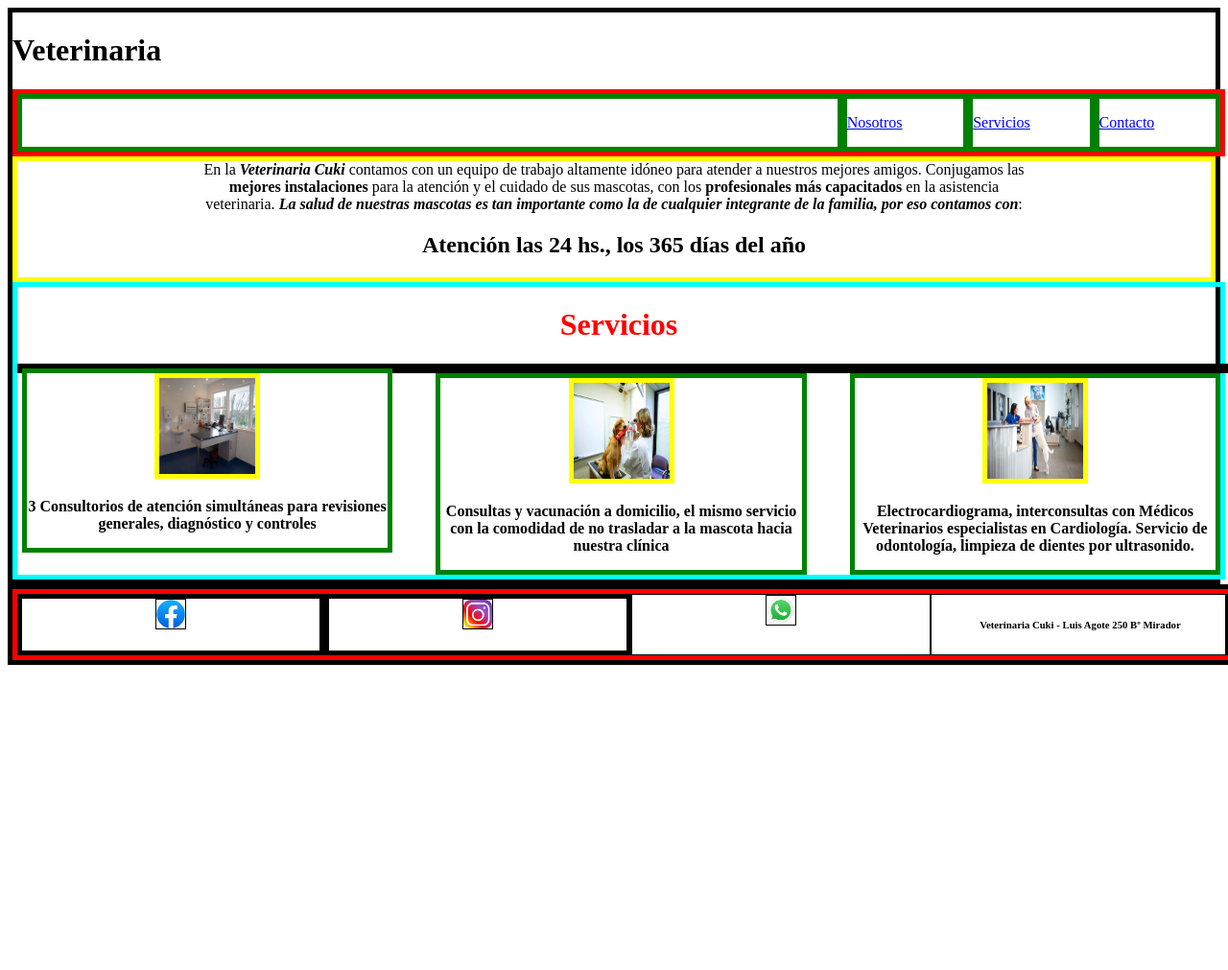
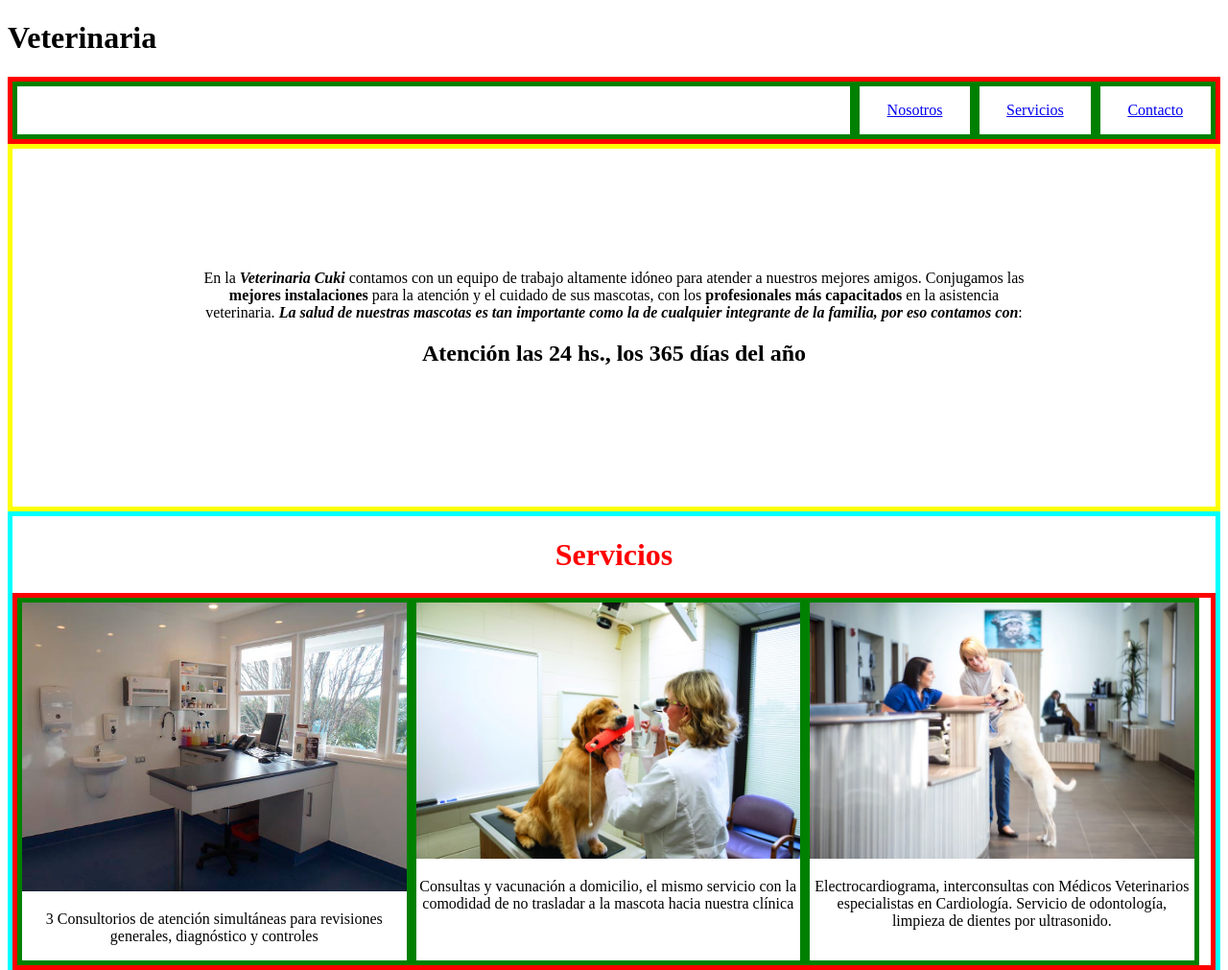
Before and after one commit to AmandaOdoo/desafio2veterinaria, a plain HTML site: page index.html in a window 1280 px wide. Shown: the top 1011 px of the page at 96% size. Before the commit the page ends 800 px from the top, so only its background shows below. Drawn offline with Linux system fonts and the light colour scheme.

Commit message:
centrado de divs y correcion, poner nav y article

```diff
--- a/css/styles.css
+++ b/css/styles.css
@@ -1,142 +1,167 @@
-.todo{
+* {
+    box-sizing: border-box
+}
 
+.conteiner {
     border: 5px solid black;
+}
+
+.header {}
+
+.menu {
+    width: 100%;
+    border: 5px solid red;
+    display: flex;
 
 }
 
-.menu{
-    width:100%;
-    border: 5px solid red;
-    display:flex;
-}
-
-        .uno
-        {width:70%;
-            border: 5px solid green;
-        }
-        .dos
-        {width:10%;
+.uno {
+    width: 70%;
     border: 5px solid green;
 }
 
-        .tres
-        {width:10%;
-        border: 5px solid green; }
+.dos {
+    width: 10%;
+    text-align: center;
+    border: 5px solid green;
+}
 
-        .cuatro
-        {width:10%;
-         border: 5px solid green;}
+.tres {
+    width: 10%;
+    text-align: center;
+    border: 5px solid green;
+}
 
-.texto{
-    width:auto;
+.cuatro {
+    width: 10%;
+    text-align: center;
+    border: 5px solid green;
+}
+
+/*=======================================*/
+
+.texto {
+    width: auto;
     text-align: center;
     padding-left: 15%;
-    padding-right:15%;
-    border:5px solid yellow;
+    padding-right: 15%;
+    padding-top: 10%;
+    padding-bottom: 10%;
+    border: 5px solid yellow;
 }
 
-.servicios{
-    font-weight: bold;
-    color: red;
+/*=======================================*/
+
+.servicios {
+    width: 100%;
+    color:red;
     text-align: center;
-    width:100%;
     border: 5px solid cyan;
+
 }
 
-    .tabla{
+.tabla {
+    width: 100%;
+    color:black;
+    border: 5px solid red;
+    display: flex;
+}
 
-        width: 100%;
-        border: 5px solid black;
-
-    }
 .col1{
-                display:inline-block;
-                color:black;
-                text-align: center;
-                width: 30%;
-                float: left;
+    width: 33%;
     border: 5px solid green;
 }
 
 .col2{
-                display:inline-block;
-                color:black;
-                text-align: center;
-                width: 30%;
-                border: 5px solid green;}
+    width: 33%;
+    border: 5px solid green;
+}
 
 .col3{
-                display:inline-block;
-                color:black;
-                text-align: center;
-                width: 30%;
-                float: right;
-                border: 5px solid green;}
-
-
-            .foto1{width:100px;
-                height:100px;
-                border: 5px solid yellow;}
-
-            .foto2{width:100px;
-                height:100px;
-                border: 5px solid yellow;}
-
-            .foto3{width:100px;
-                height:100px;
-                border:5px solid yellow;}
-
-
-
-footer{
-    width: 100%;
-    border: 5px solid black;
+    width: 33%;
+    border: 5px solid green;
 }
 
-.tabla2{
+.foto1 {
+    width: 100%;
+}
 
+/*=======================================*/
+footer {
+    margin-top: 10%;
     width: 100%;
+    border: 5px solid blue;
+
+}
+
+/*=======================================*/
+.tabla2 {
+
+    width: 40%;
     text-align: center;
     display: flex;
-    border: 5px solid red;
+    border: 5px solid yellowgreen;
+    margin-left:auto;
+    margin-right:auto;
 
 }
-        .f1{
-            color:black;
-            text-align:center;
-            width:25%;
-            height:auto;
-            border:5px solid black;
+
+.f1 {
+    color: black;
+    text-align: center;
+    width: 10%;
+    height: auto;
+    border: 5px solid black;
+    margin-top: auto;
+    margin-bottom: auto;
 }
 
-        .f2{    color:black;
-            text-align:center;
-            width:25%;
-            height:auto;
-            border:5px solid black;	}
+.f2 {
+    color: black;
+    text-align: center;
+    width: 10%;
+    height: auto;
+    border: 5px solid black;
+    margin-top: auto;
+    margin-bottom: auto;
+}
 
-        .f3{    color:black;
-                text-align:center;
-                width:25%;
-                border:1px solid black;	}
+.f3 {
+    color: black;
+    text-align: center;
+    width: 10%;
+    border: 1px solid black;
+    margin-top: auto;
+    margin-bottom: auto;
+}
 
-        .f4{    color:black;
-            text-align:center;
-            width:25%;
-            border:1px solid black;}
+.f4 {
+    color: black;
+    text-align: center;
+    width: 70%;
+    border: 1px solid black;
+        margin-top: auto;
+    margin-bottom: auto;
+}
 
 
 
 
 
-            .fc{
-            height:30px;
-            border:1px solid black;}
+.fc {
+    width: 100%;
+    height: auto;
+    border: 1px solid black;
+}
 
-            .ig{width:30px;
-            height:30px;
-            border:1px solid black;}
+.ig {
+    width: 100%;
+    height: auto;
+    border: 1px solid black;
+}
 
-            .wp{width:30px;
-            height:30px;
-            border:1px solid black;}
+.wp {
+    width: 100%;
+    height: auto;
+    border: 1px solid black;
+}
--- a/index.html
+++ b/index.html
@@ -1,5 +1,6 @@
 <!doctype html>
 <html lang="es">
+
 <head>
   <!-- Required meta tags -->
   <meta charset="utf-8">
@@ -8,39 +9,68 @@
   <link rel="stylesheet" href="css/styles.css">
 
 </head>
+
+
 <body>
 
-  <div class="todo"><h1>Veterinaria</h1>
+  <mAIN class="CONTEINER">
 
-  <div class="menu">
+    <header class="header">
+      <h1>Veterinaria</h1>
+    </header>
+
+    <nav class="menu">
       <div class="uno"></div>
-        <div class="dos"> <a href="nosotros.html"><p>Nosotros</p></a> </div>
-        <div class="tres"><a href="servicios.html"><p>Servicios</p></a></div>
-        <div class="cuatro"><a href="contacto.html"><p>Contacto</p></a></div>
-  </div> <!--fin del menu-->
+      <div class="dos"> <a href="nosotros.html">
+          <p>Nosotros</p>
+        </a> </div>
+      <div class="tres"><a href="servicios.html">
+          <p>Servicios</p>
+        </a></div>
+      <div class="cuatro"><a href="contacto.html">
+          <p>Contacto</p>
+        </a></div>
+    </nav>
+    <!--fin del menu-->
 
-  <div class="texto">
+    <article class="texto">
       En la <b><i> Veterinaria Cuki </i></b>contamos con un equipo de trabajo altamente idóneo para atender a
       nuestros mejores amigos. Conjugamos las <b>mejores instalaciones</b> para la atención y el cuidado de sus
       mascotas, con los <b>profesionales más capacitados</b> en la asistencia veterinaria. <b><i>La salud de nuestras
           mascotas es tan importante como la de cualquier integrante de la familia, por eso contamos con</i></b>:
       <h2>Atención las 24 hs., los 365 días del año</h2>
-  </div> <!--fin de textoa-->
+    </article>
+    <!--fin de texto-->
+
+
 
     <div class="servicios">
-
       <h1>Servicios</h1>
 
 
       <div class="tabla">
-        <di class="col1"><img class="foto1" src="images/consultorio-veterinario.jpg" alt=""> <p>3 Consultorios de atención simultáneas para revisiones generales, diagnóstico y controles</p></div>
-        <div class="col2"><img class="foto2" src="images/3194782.webp" alt=""> <p>Consultas y vacunación a domicilio, el mismo servicio con la comodidad de no trasladar a la mascota hacia nuestra clínica</p></div>
-        <div class="col3"><img class="foto3" src="images/2859329.webp" alt=""> <p>Electrocardiograma, interconsultas con Médicos Veterinarios especialistas en Cardiología. Servicio de odontología, limpieza de dientes por ultrasonido. </p></div>
+        <section class="col1"><img class="foto1" src="images/consultorio-veterinario.jpg" alt="">
+          <p>3 Consultorios de atención simultáneas para revisiones generales, diagnóstico y controles</p>
+        </section>
+        <section class="col2"><img class="foto1" src="images/3194782.webp" alt="">
+          <p>Consultas y vacunación a domicilio, el mismo servicio con la comodidad de no trasladar a la mascota hacia
+            nuestra clínica</p>
+        </section>
+        <section class="col3"><img class="foto1" src="images/2859329.webp" alt="">
+          <p>Electrocardiograma, interconsultas con Médicos Veterinarios especialistas en Cardiología. Servicio de
+            odontología, limpieza de dientes por ultrasonido. </p>
+        </section>
 
-      </div><!--tabla caja-->
-  </div> <!--servicios caja-->
+      </div>
+      <!--tabla caja-->
 
-  </div> <!--todo caja principal-->
+    </div>
+    <!--servicios caja-->
+
+
+
+  </mAIN>
+  <!--todo caja principal-->
 
   <footer>
 
@@ -49,15 +79,21 @@
       <div class="tabla2">
         <div class="f1"><a href="https://facebook.com"></a><img class="fc" src="images/descarga.jpg" alt=""></div>
         <div class="f2"><a href="https://instagram.com"></a><img class="ig" src="images/descarga (1).jpg" alt=""></div>
-      <div class="f3"><a href="https://web.whatsapp.com"></a><img class="wp" src="images/descarga (2).jpg" alt=""></div>
-      <div class="f4"><h6>Veterinaria Cuki - Luis Agote 250 Bº Mirador</h6></div>
-    </div><!--fin de tabla2-->
+        <div class="f3"><a href="https://web.whatsapp.com"></a><img class="wp" src="images/descarga (2).jpg" alt="">
+        </div>
+        <div class="f4">
+          <h6>Veterinaria Cuki - Luis Agote 250 Bº Mirador</h6>
+        </div>
+      </div>
+      <!--fin de tabla2-->
 
 
-    </div><!--caja footer fin-->
+    </div>
+    <!--caja footer fin-->
 
   </footer>
 
 
 </body>
+
 </html>
```
Lines whose indentation alone changed are shown as unchanged.
